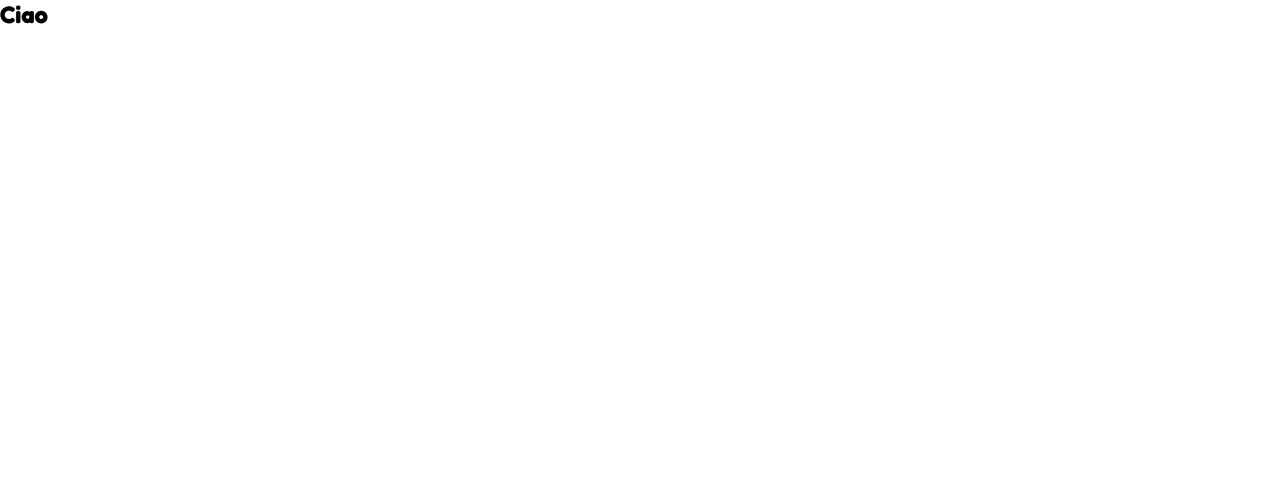
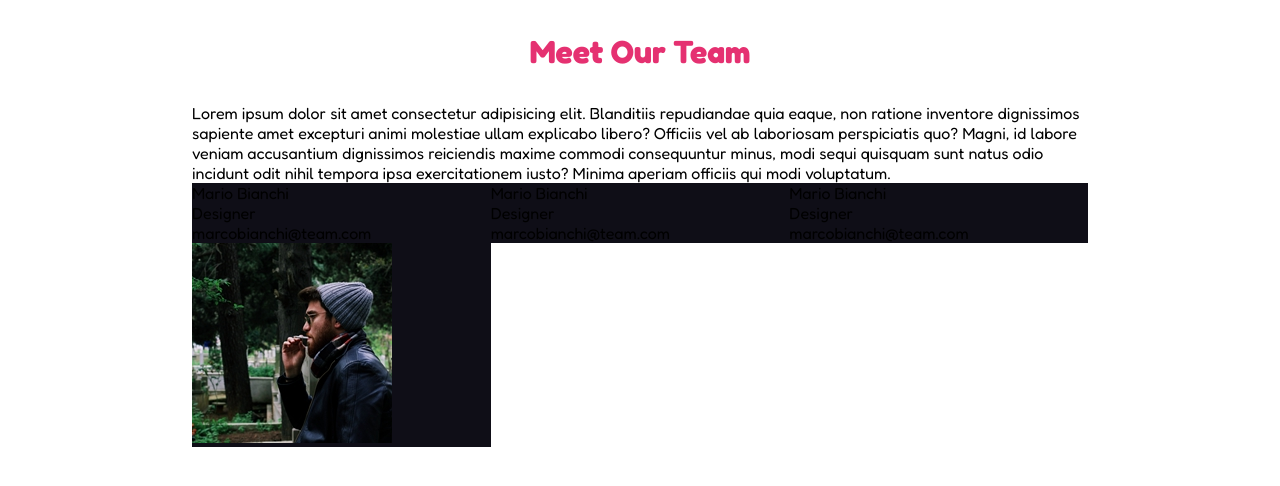
Before and after one commit to IlCarretto/html-css-float-cards, a plain HTML site: page index.html in a window 1280 px wide. Drawn offline with Linux system fonts and the light colour scheme; a web font is replaced by a local one.

Commit message:
Created Header

```diff
--- a/css/style.css
+++ b/css/style.css
@@ -8,9 +8,47 @@
 html{
     font-family: 'Finlandica', sans-serif;
     font-family: 'Fredoka', sans-serif;
+    font-size: 100%;
 }
 
 /* COMMON */
 .container{
     width: 70%;
+    margin: 0 auto;
 }
+
+.mt {
+    margin-top: 2rem;
+}
+
+/* HEADER */
+h1{
+    color: #E53171;
+    font-size: 2rem;
+    text-align: center;
+}
+
+.header > p{
+    text-align: center;
+}
+
+/* MAIN */
+.column{
+    width: calc(100% / 3);
+    background-color: #0f0e17;
+    float: left;
+}
+
+.clearfix::after{
+    content: "";
+    display: table;
+    clear: both;
+}
+
+span{
+    display: block;
+}
+
+.row img{
+    height: 50%;
+}
--- a/index.html
+++ b/index.html
@@ -18,13 +18,38 @@
     <!-- HEADER -->
         <header>
             <section class="header">
-                <h1>Ciao</h1>
+                <div>
+                    <h1 class="mt">Meet Our Team</h1>
+                    <p class="mt">Lorem ipsum dolor sit amet consectetur adipisicing elit. Blanditiis repudiandae quia eaque, non ratione inventore dignissimos sapiente amet excepturi animi molestiae ullam explicabo libero? Officiis vel ab laboriosam perspiciatis quo?
+                    Magni, id labore veniam accusantium dignissimos reiciendis maxime commodi consequuntur minus, modi sequi quisquam sunt natus odio incidunt odit nihil tempora ipsa exercitationem iusto? Minima aperiam officiis qui modi voluptatum.</p>
+                </div>
             </section>
         </header>
     <!-- /HEADER -->
 
     <!-- MAIN -->
-
+        <main>
+            <section class="main">
+                <div class="row clearfix">
+                    <div class="column">
+                        <span>Mario Bianchi</span>
+                        <span>Designer</span>
+                        <span>marcobianchi@team.com</span>
+                        <img src="img/male1.png" alt="Marco Bianchi">
+                    </div>
+                    <div class="column">
+                        <span>Mario Bianchi</span>
+                        <span>Designer</span>
+                        <span>marcobianchi@team.com</span>
+                    </div>
+                    <div class="column">
+                        <span>Mario Bianchi</span>
+                        <span>Designer</span>
+                        <span>marcobianchi@team.com</span>
+                    </div>
+                </div>
+            </section>
+        </main>
 
     <!-- /MAIN -->
     </div>
```
